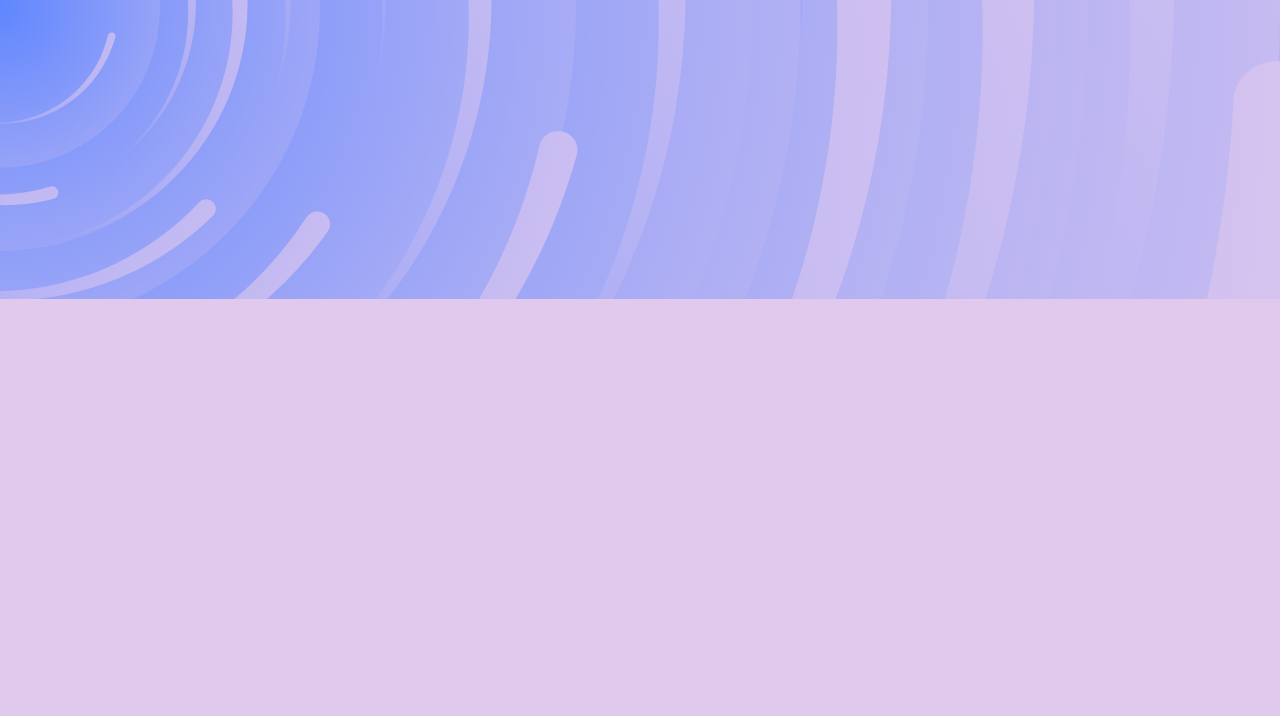
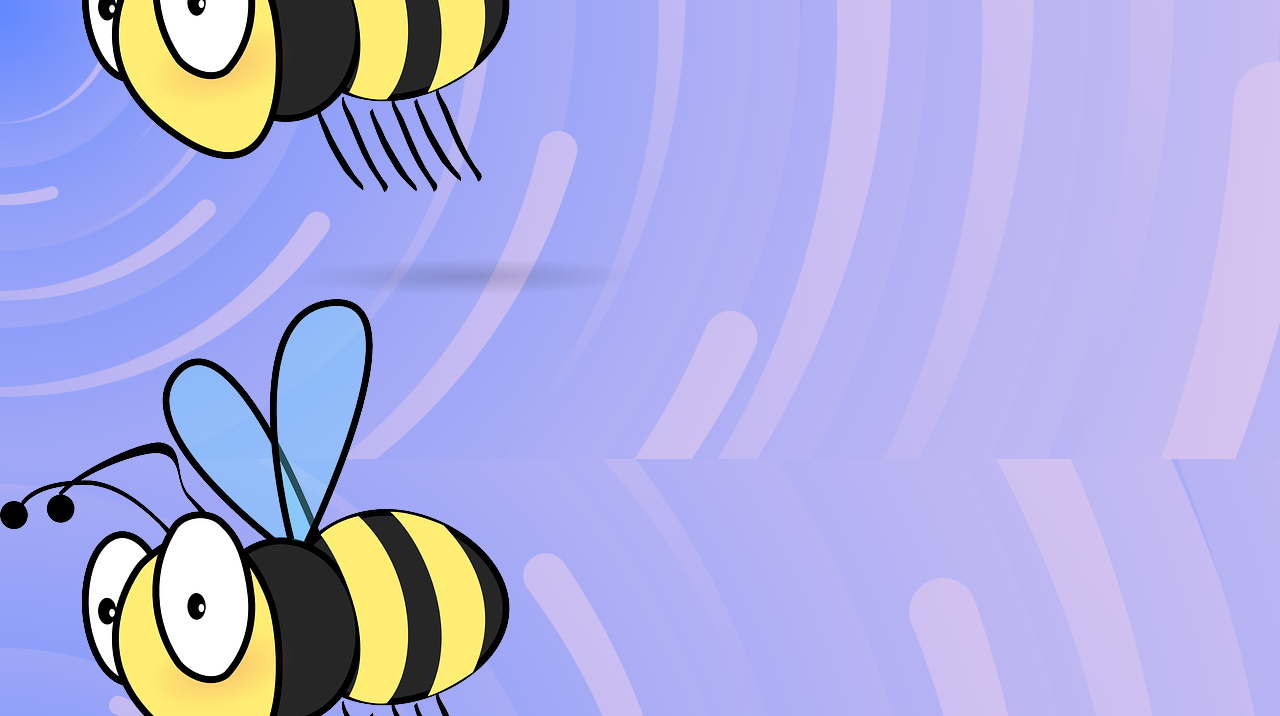
Before and after one commit to Snake0good/Drag-and-Drop-Spelling-Game, a plain HTML site: page index.html in a window 1280 px wide. Shown: the part 501-1217 px from the top of the page. Before the commit the page ends 800 px from the top, so only its background shows below. Drawn offline with nearby package versions, Linux system fonts and the light colour scheme.

Commit message:
Update index.html

```diff
--- a/index.html
+++ b/index.html
@@ -33,6 +33,25 @@
         <h1 id="intro-name">Spelling Bee</h1>
         <img id="flying-bee" src="images/bee.png" />
         <button id="intro-page-btn" class="btn">Let's Play!</button>
+
+        <div>
+            <img id="bee0" class="flying-bee" src="images/bee.png" />
+            <img id="bee1" class="flying-bee" src="images/bee.png" />
+            <img id="bee2" class="flying-bee" src="images/bee.png" />
+            <img id="bee3" class="flying-bee" src="images/bee.png" />
+            <img id="bee4" class="flying-bee" src="images/bee.png" />
+            <img id="bee5" class="flying-bee" src="images/bee.png" />
+            <img id="bee6" class="flying-bee" src="images/bee.png" />
+            <img id="bee7" class="flying-bee" src="images/bee.png" />
+            <img id="bee8" class="flying-bee" src="images/bee.png" />
+            <img id="bee9" class="flying-bee" src="images/bee.png" />
+            <img id="bee10" class="flying-bee" src="images/bee.png" />
+            <img id="bee11" class="flying-bee" src="images/bee.png" />
+            <img id="bee12" class="flying-bee" src="images/bee.png" />
+            <img id="bee13" class="flying-bee" src="images/bee.png" />
+            <img id="bee14" class="flying-bee" src="images/bee.png" />
+
+        </div>
     </div>
 
     <!--  This is the game page  -->
```
